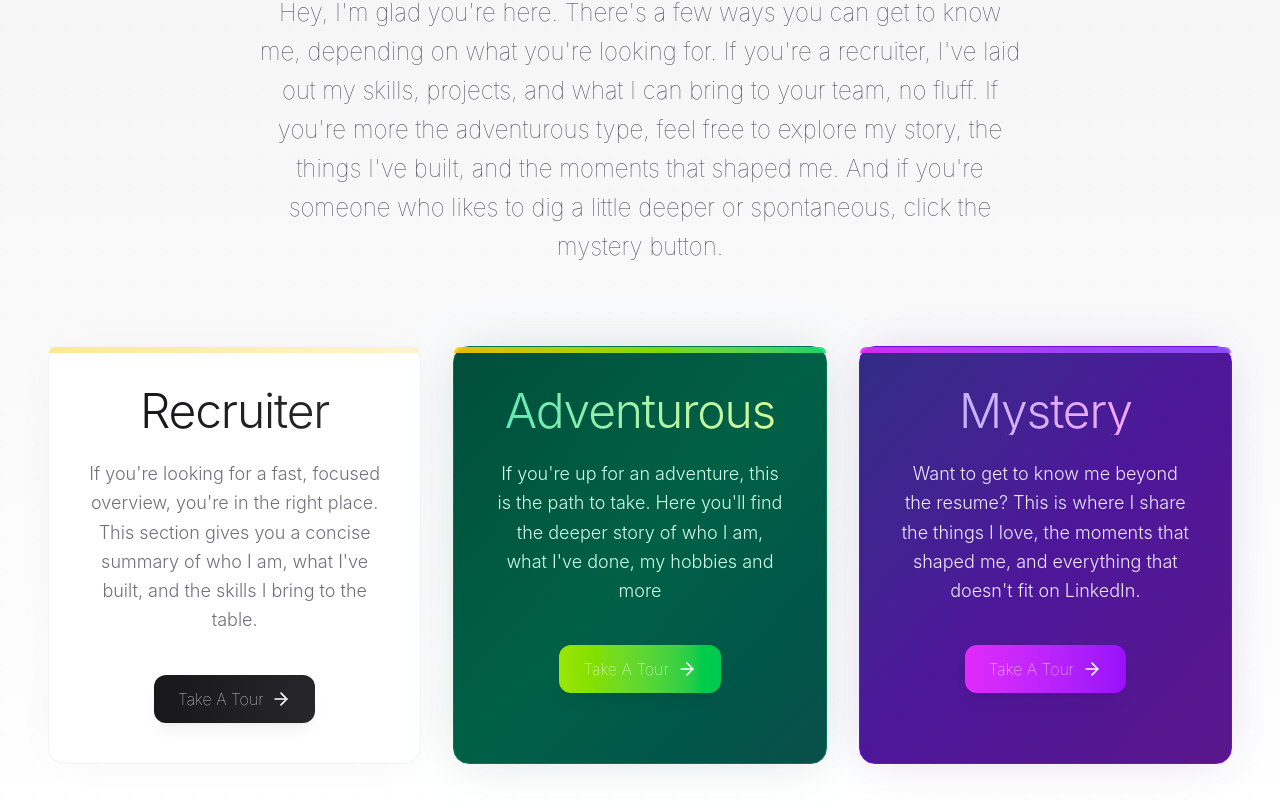
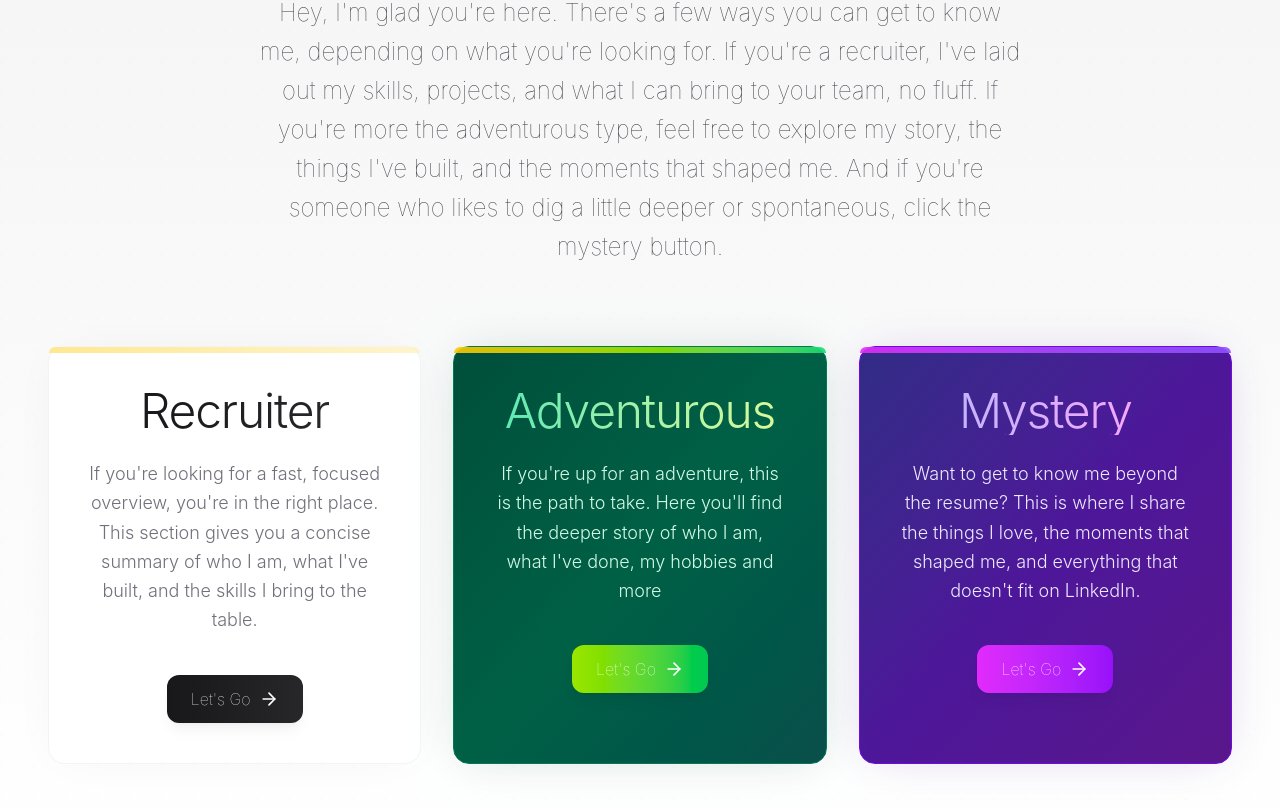
Before and after one commit to NathanNCN/NathanNCN.github.io, a Next.js app: page / in a window 1280 px wide. Shown: the part 995-1805 px from the top of the page. Built offline with nearby package versions, Linux system fonts and the light colour scheme.

Commit message:
Updated vercel escape characters

```diff
--- a/src/app/components/Path.tsx
+++ b/src/app/components/Path.tsx
@@ -65,7 +65,7 @@ const Path = ({ name, description, theme = 'recruiter', index = 0 }: PathProps)
                         className={`group flex items-center gap-2 bg-gradient-to-r ${styles.button} text-white px-6 py-3 rounded-xl text-sm sm:text-base transition-all duration-300 shadow-lg shadow-black/5 hover:shadow-xl hover:shadow-black/10`}
                         type="button"
                     >
-                        Take A Tour
+                        Let&apos;s Go
                         <ArrowRight className="w-4 h-4 sm:w-5 sm:h-5 transition-transform duration-300 group-hover:translate-x-1" />
                     </button>
                 </div>
--- a/src/app/components/PathContainer.tsx
+++ b/src/app/components/PathContainer.tsx
@@ -19,27 +19,27 @@ function PathContainer() {
                     What <span className="font-normal text-zinc-800">Matches</span> You?
                 </h1>
                 <p className="text-lg sm:text-xl lg:text-2xl text-zinc-700 text-center max-w-3xl mx-auto mb-20 leading-relaxed">
-                    Hey, I'm glad you're here. There's a few ways you can get to know me, depending on what you're looking for. If you're a recruiter, I've laid out my skills, projects, and what I can bring to your team, no fluff.
-                    If you're more the adventurous type, feel free to explore my story, the things I've built, and the moments that shaped me.
-                    And if you're someone who likes to dig a little deeper or spontaneous, click the mystery button.
+                    Hey, I&apos;m glad you&apos;re here. There&apos;s a few ways you can get to know me, depending on what you&apos;re looking for. If you&apos;re a recruiter, I&apos;ve laid out my skills, projects, and what I can bring to your team, no fluff.
+                    If you&apos;re more the adventurous type, feel free to explore my story, the things I&apos;ve built, and the moments that shaped me.
+                    And if you&apos;re someone who likes to dig a little deeper or spontaneous, click the mystery button.
                 </p>
 
                 <div className="flex flex-col md:flex-row items-stretch justify-center gap-8 max-w-7xl mx-auto px-4">
                     <Path
                         name="Recruiter"
-                        description="If you're looking for a fast, focused overview, you're in the right place. This section gives you a concise summary of who I am, what I've built, and the skills I bring to the table."
+                        description="If you&apos;re looking for a fast, focused overview, you&apos;re in the right place. This section gives you a concise summary of who I am, what I&apos;ve built, and the skills I bring to the table."
                         theme="recruiter"
                         index={0}
                     />
                     <Path
                         name="Adventurous"
-                        description="If you're up for an adventure, this is the path to take. Here you'll find the deeper story of who I am, what I've done, my hobbies and more"
+                        description="If you&apos;re up for an adventure, this is the path to take. Here you&apos;ll find the deeper story of who I am, what I&apos;ve done, my hobbies and more"
                         theme="adventure"
                         index={1}
                     />
                     <Path
                         name="Mystery"
-                        description="Want to get to know me beyond the resume? This is where I share the things I love, the moments that shaped me, and everything that doesn't fit on LinkedIn."
+                        description="Want to get to know me beyond the resume? This is where I share the things I love, the moments that shaped me, and everything that doesn&apos;t fit on LinkedIn."
                         theme="mystery"
                         index={2}
                     />
```
